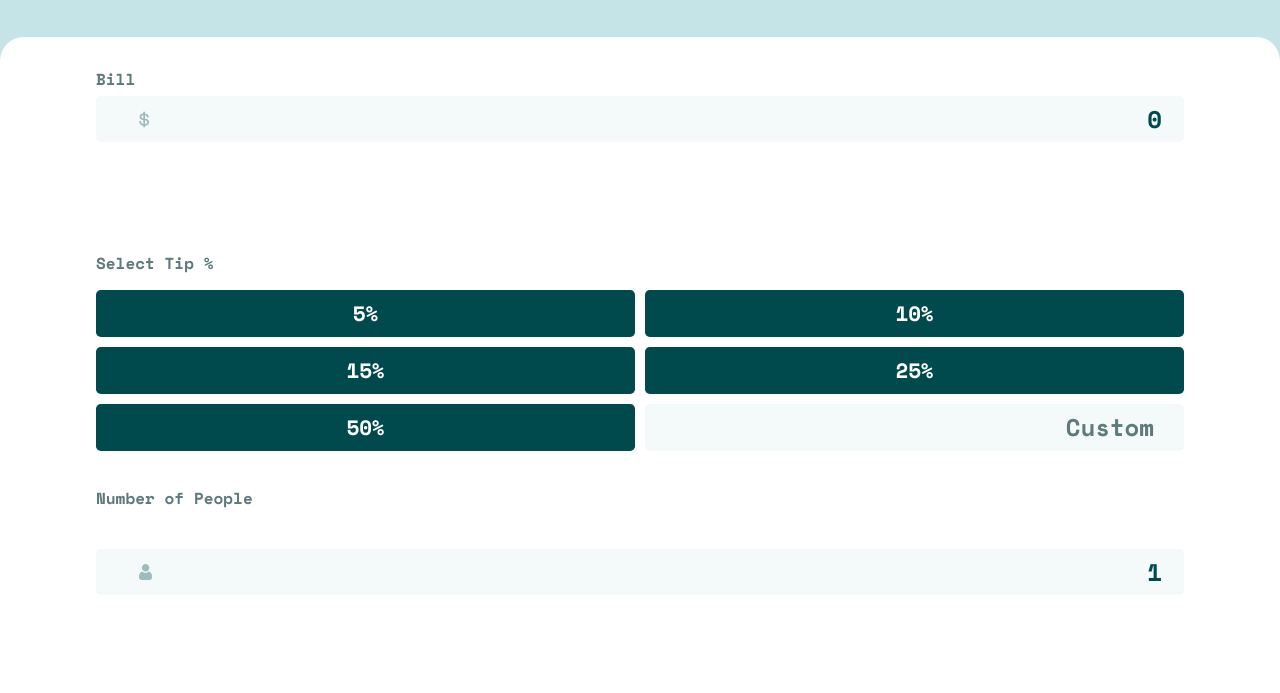
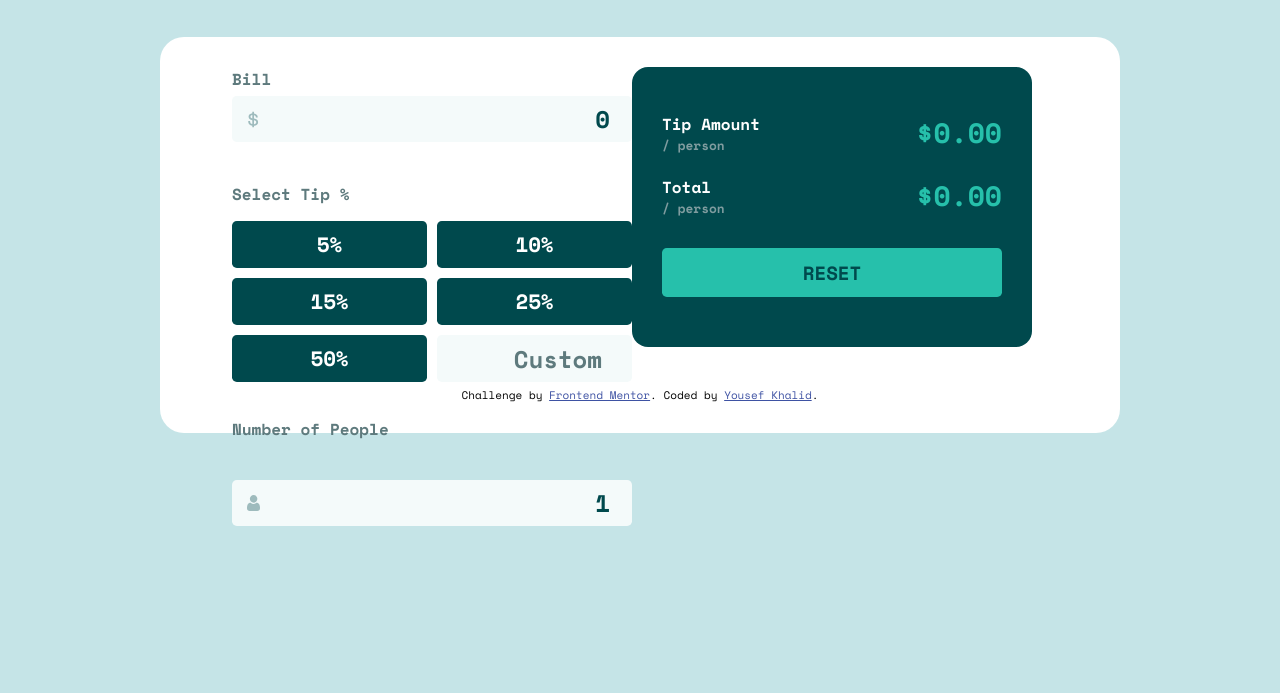
Before and after one commit to YousefKhalid-iq/tip-calculator-app, a plain HTML site: page index.html in a window 1280 px wide. Shown: the part 107-800 px from the top of the page. Drawn offline with nearby package versions, Linux system fonts and the light colour scheme.

Commit message:
Add files via upload

```diff
--- a/index.html
+++ b/index.html
@@ -17,6 +17,8 @@
     </div>
     <div class="main-cont">
       <div class="main-content-cont">
+        <div class="flex-cont">
+          <div class="section-1">
             <p class="bill-p">
               Bill
             </p>
@@ -47,6 +49,7 @@
             </p>
             <div class="error-msg">Can't be zero</div>
             <input data-people id="number-of-people-input" type="Number" value="1" min="0">
+          </div>
           <div class="tip-output-cont">
             <div class="tip-person">
               <div class="tip-person-cont">
@@ -57,7 +60,7 @@
                   / person
                 </p>
               </div>
-            <div class="tip-amount-money value"></div>
+              <div class="tip-amount-money value">$0.00</div>
             </div>
             <div class="total-person">
               <div class="total-person-cont">
@@ -68,12 +71,13 @@
                   / person
                 </p>
               </div>
-            <div class="total-money value"></div>
+              <div class="total-money value">$0.00</div>
             </div>
             <div class="reset-btn-cont">
               <button data-reset class="reset">
                 Reset
               </button>
+            </div>
           </div>
         </div>
         <div class="attribution">
--- a/style.css
+++ b/style.css
@@ -22,6 +22,7 @@ main {
 .main-cont {
   background-color: hsl(0, 0%, 100%);
   border-radius: 1.5rem 1.5rem 0 0;
+  width: 100%;
 }
 
 .main-content-cont {
@@ -139,6 +140,7 @@ main {
   width: 85%;
   margin: 20px auto 0 auto;
   display: flex;
+  justify-content: space-between;
 }
 
 .tip-p, .total-p {
@@ -152,8 +154,10 @@ main {
   font-size: 0.8rem;
 }
 
-.tip-amount-money {
-
+.tip-amount-money, .total-money {
+  color: hsl(172, 67%, 45%);
+  font-weight: 700;
+  font-size: 1.75rem;
 }
 
 .reset-btn-cont {
@@ -175,6 +179,38 @@ main {
   cursor: pointer;
 }
 
+@media only screen and (min-width: 765px) {
+  .main-cont {
+    width: 75%;
+    margin: 0 auto;
+  }
+}
+
+@media only screen and (min-width: 1200px) {
+  main {
+    height: 100vh;
+  }
+
+  .flex-cont {
+    display: flex;
+    width: 900px;
+    height: 300px;
+  }
+
+  .main-cont {
+    border-radius: 1.5rem;
+  }
+
+  .section-1 {
+    width: 400px;
+    height: 280px;
+  }
+
+  .tip-output-cont {
+    width: 400px;
+    height: 280px;
+  }
+}
 .attribution {
   font-size: 11px; text-align: center;
   margin-top: 20px;
```
Lines whose indentation alone changed are shown as unchanged.
